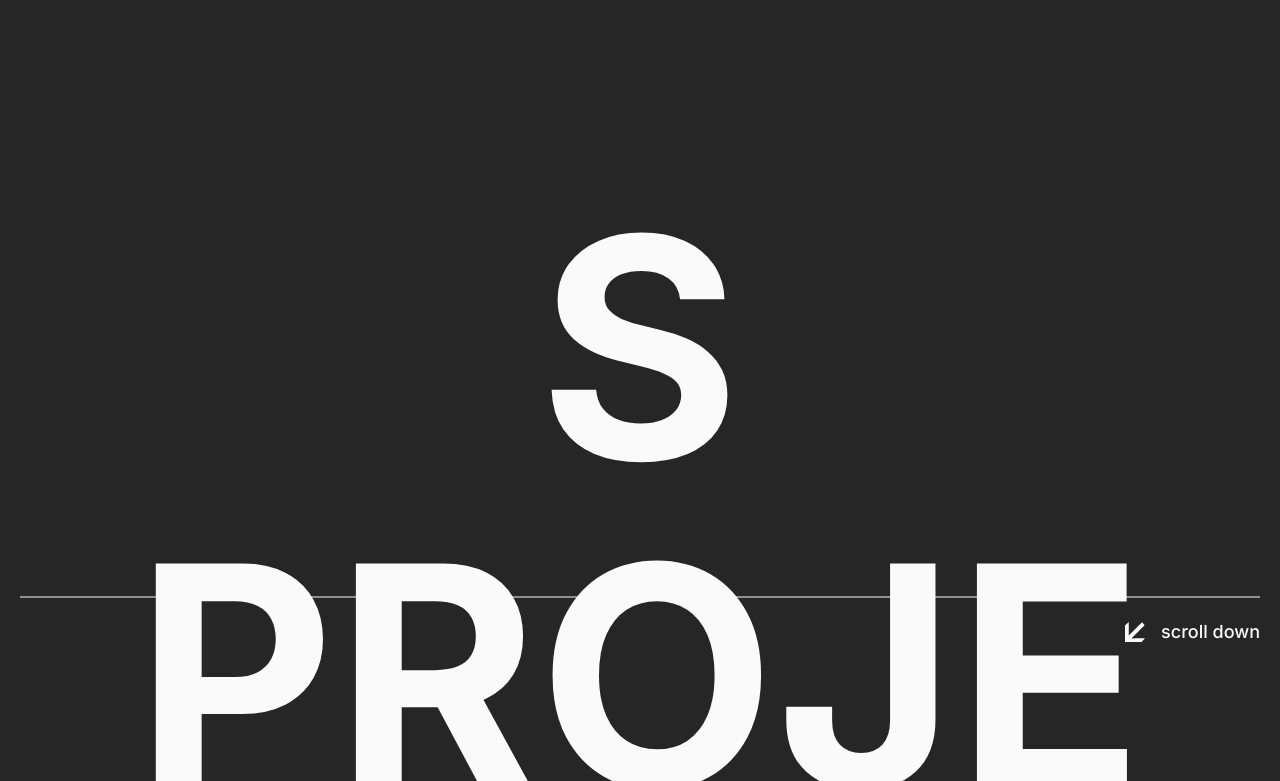
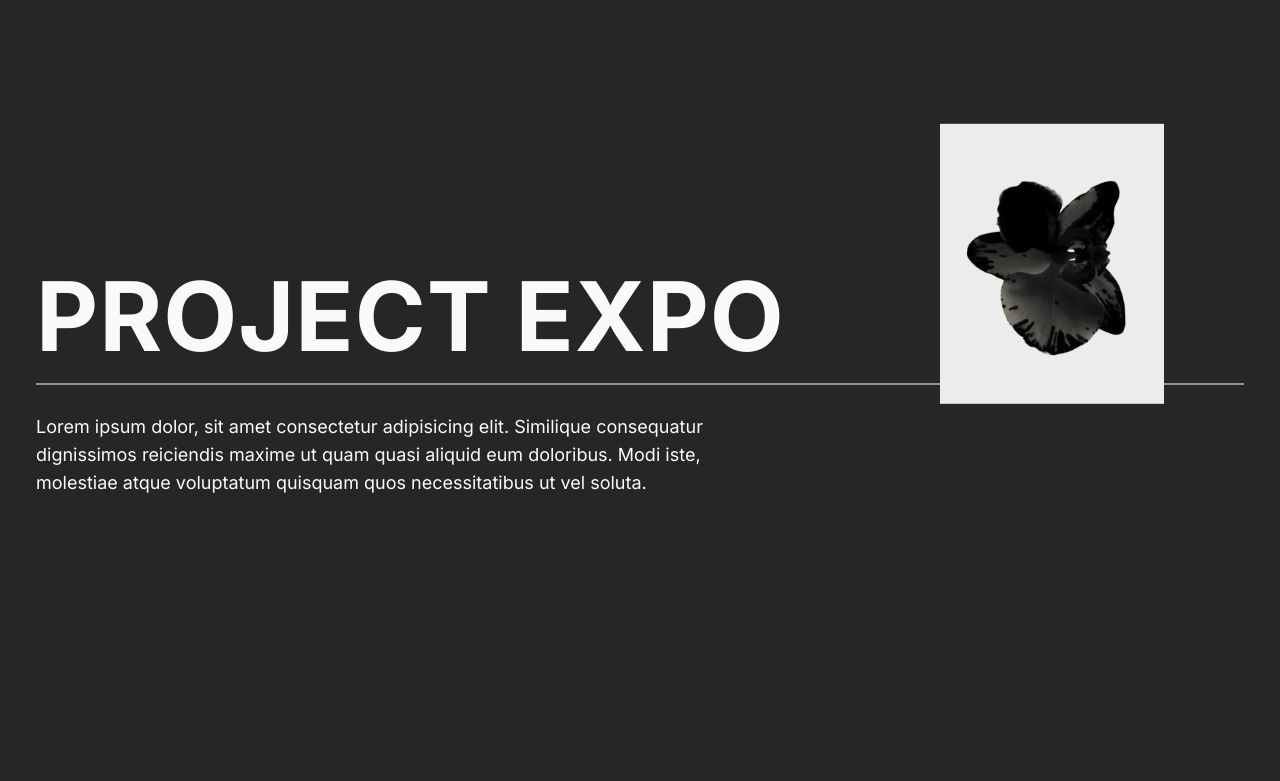
Before and after one commit to rahu1gg/eblaze, a Next.js app: page / in a window 1280 px wide. Shown: the part 3034-3815 px from the top of the page. Built offline with nearby package versions, Linux system fonts and the light colour scheme; no server answers.

Commit message:
styles: responsive hero section in home page

```diff
--- a/src/components/pages/home/events.tsx
+++ b/src/components/pages/home/events.tsx
@@ -10,9 +10,9 @@ export function Events() {
   return (
     <section className='bg-muted'>
       <div className='mx-5'>
-        <div className='py-40'>
-          <div className='mb-5'>
-            <Heading>Events</Heading>
+        <div>
+          <div>
+            <Heading className='sm:text-[23vw] text-[22vw]'>Events</Heading>
           </div>
           <Line />
           <div>
@@ -41,13 +41,13 @@ function EventCard({ name, description }: Event) {
       <div ref={ref} className='w-full'>
         <div>
           <div>
-            <Heading className='mb-5'>{name}</Heading>
+            <Heading className='mb-5 lg:text-8xl md:text-7xl sm:text-6xl text-5xl text-foreground text-left'>{name}</Heading>
           </div>
           <Line />
           <Paragraph className='max-w-[700px] py-2 text-lg'>{description}</Paragraph>
         </div>
       </div>
-      <motion.img src='/images/2.jpeg' className='inline-block absolute w-40 m-0 right-20' style={{ y }} alt='event-image' />
+      <motion.img src='/images/2.jpeg' className='inline-block absolute w-56 m-0 md:right-20 ' style={{ y }} alt='event-image' />
     </div>
   );
 }
```
